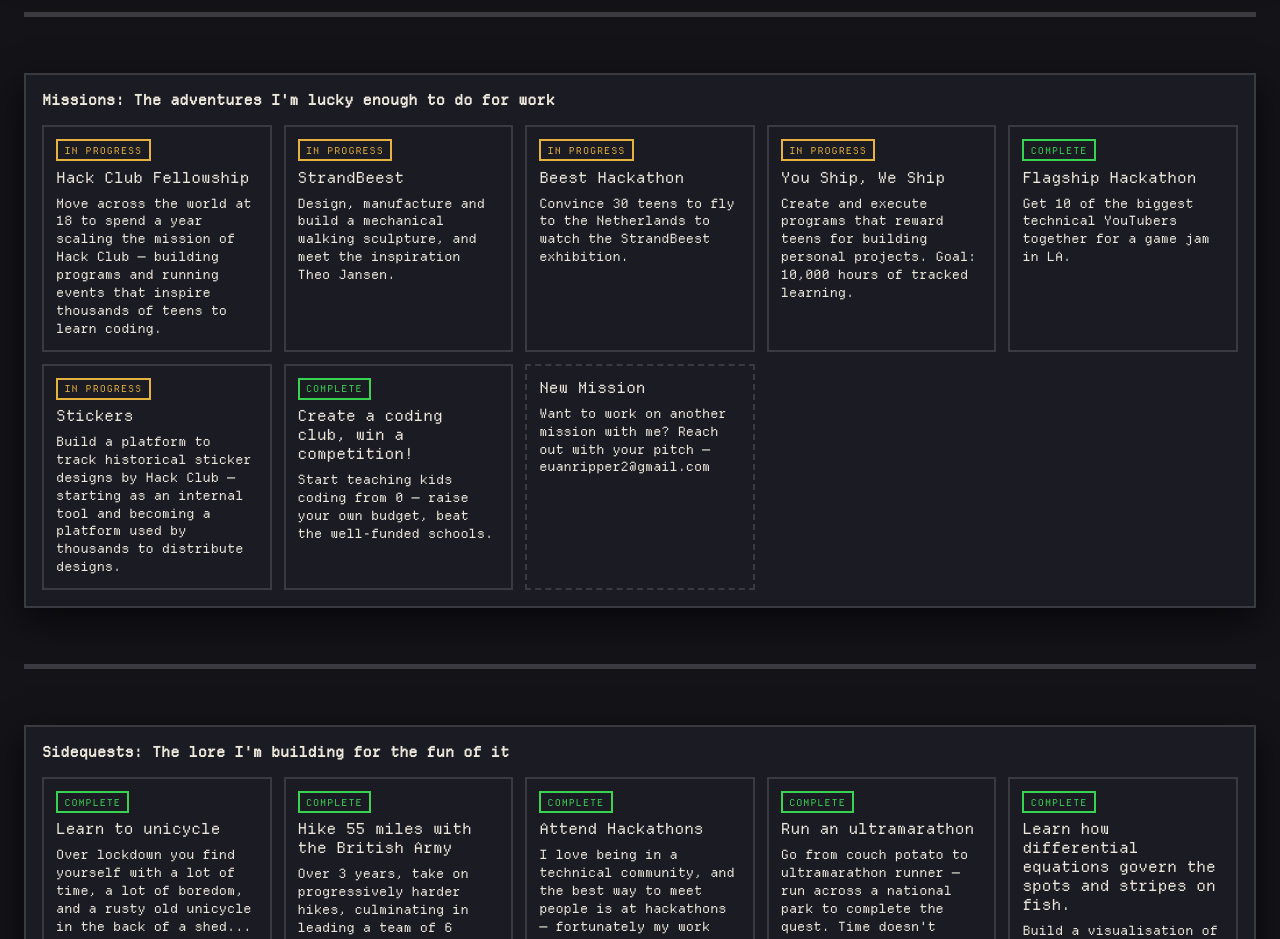
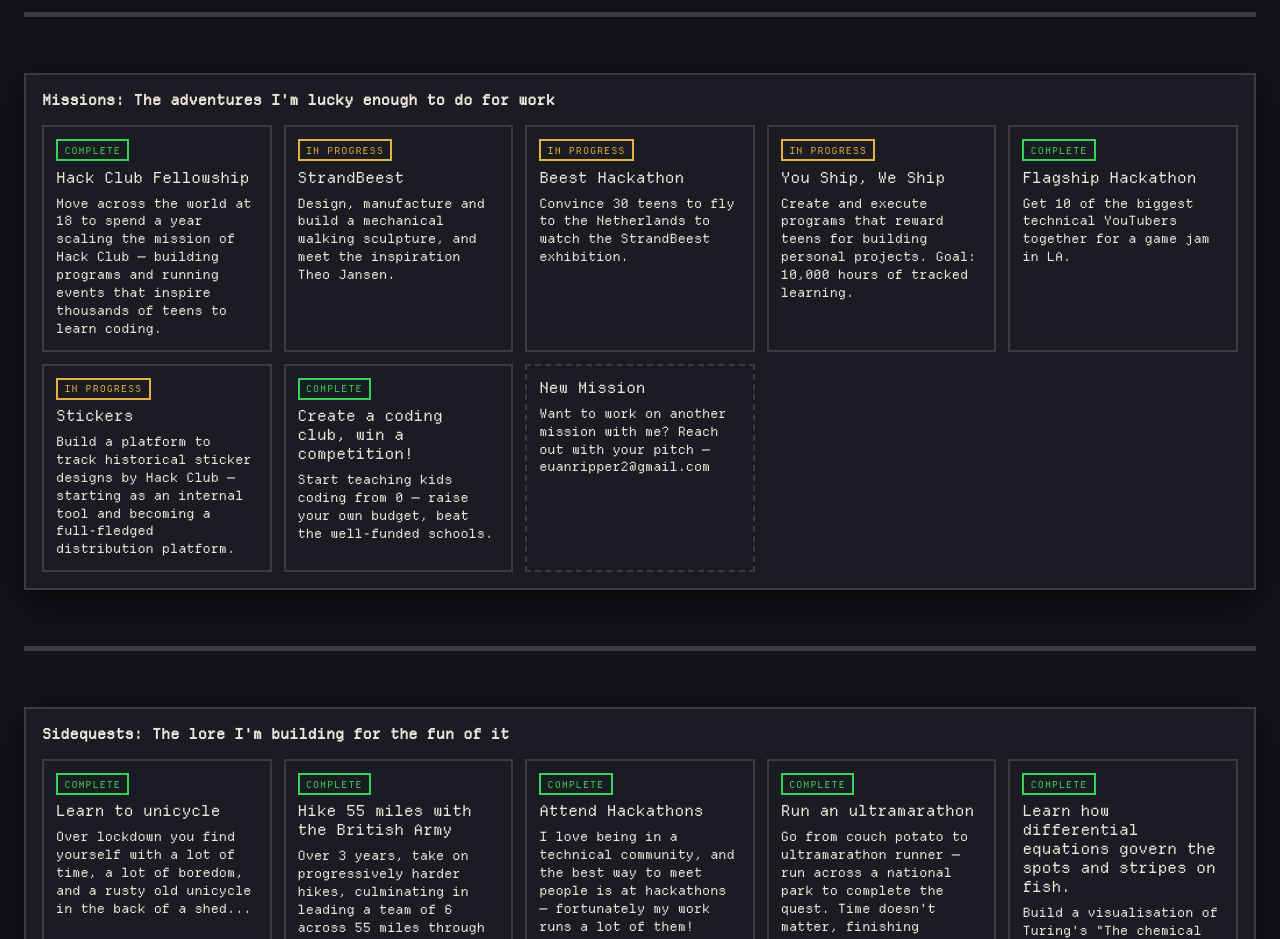
Before and after one commit to EDRipper/Website, a SvelteKit app: page / in a window 1280 px wide. Shown: the part 1060-1999 px from the top of the page. Built offline with nearby package versions, Linux system fonts and the light colour scheme.

Commit message:
fix [wording]: rewording

```diff
--- a/src/routes/+page.svelte
+++ b/src/routes/+page.svelte
@@ -124,7 +124,7 @@
 	const missions: Mission[] = [
 		{
 			name: 'Hack Club Fellowship',
-			status: 'IN PROGRESS',
+			status: 'COMPLETE',
 			brief:
 				'Move across the world at 18 to spend a year scaling the mission of Hack Club — building programs and running events that inspire thousands of teens to learn coding.',
 			href: '/blog/hack-club-fellowship',
@@ -166,7 +166,7 @@
 			name: 'Stickers',
 			status: 'IN PROGRESS',
 			brief:
-				'Build a platform to track historical sticker designs by Hack Club — starting as an internal tool and becoming a platform used by thousands to distribute designs.',
+				'Build a platform to track historical sticker designs by Hack Club — starting as an internal tool and becoming a full-fledged distribution platform.',
 			href: '/blog/stickers',
 			image: '/images/sticker.png',
 			contain: true
```
